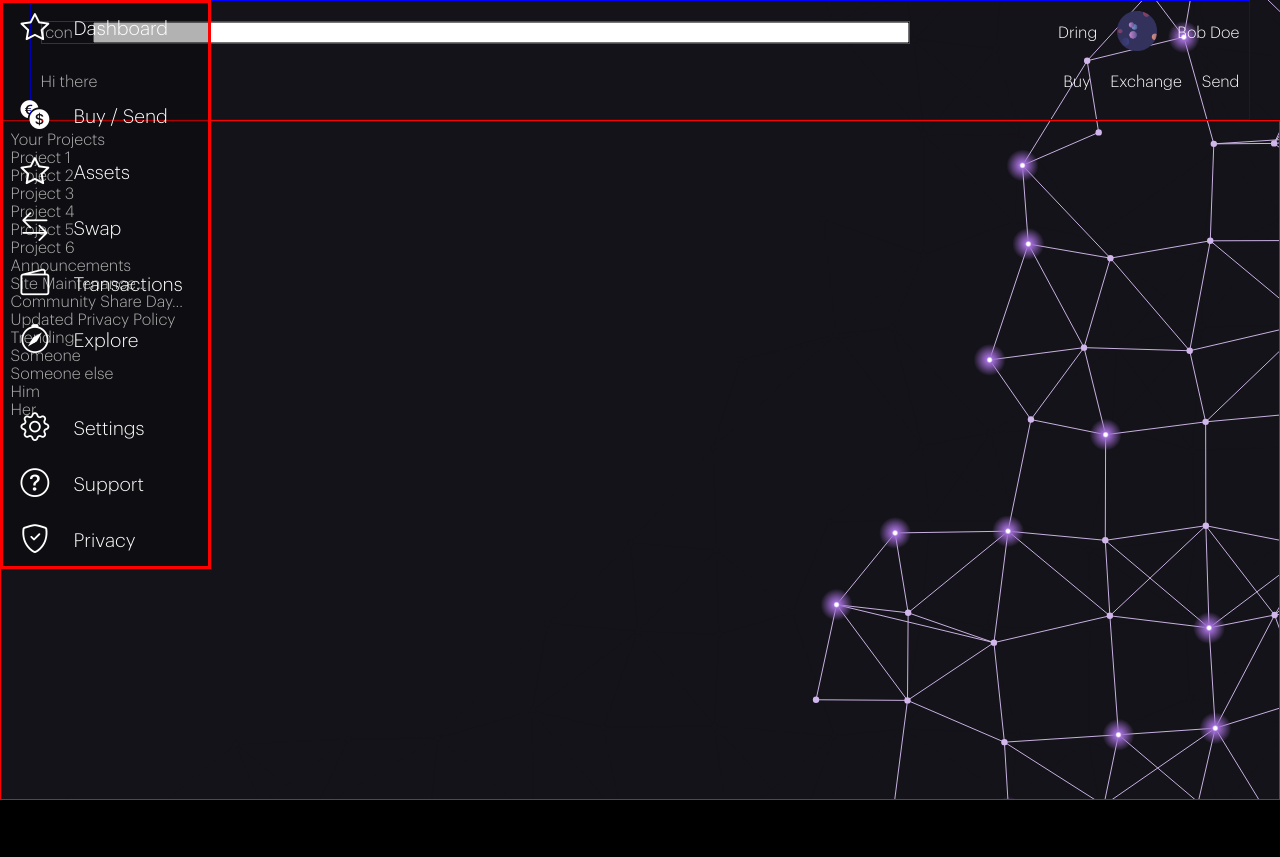
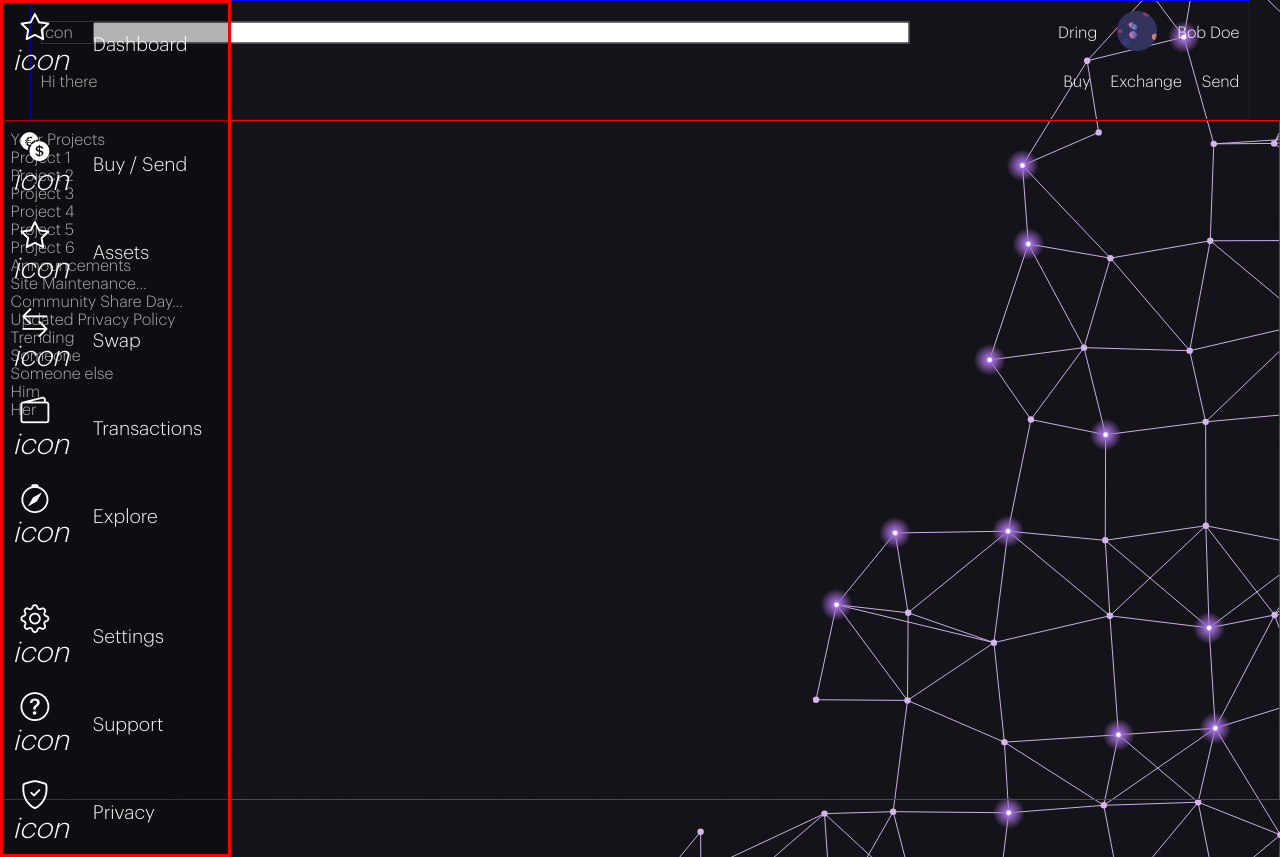
Before and after one commit to polar0/admin-dashboard, a website: page index.html in a window 1280 px wide. Before the commit the page ends 800 px from the top, so only its background shows below. Drawn offline with nearby package versions, Linux system fonts and the light colour scheme.

Commit message:
First commit

```diff
--- a/index.html
+++ b/index.html
@@ -36,47 +36,47 @@
 
       <div class="sidebar">
         <div class="title left">
-          <i class="bi bi-star"></i>
+          <i class="bi bi-star">icon</i>
         </div>
         <span class="title right" value="Dashboard"></span>
 
         <div class="item left">
-          <i class="bi bi-currency-exchange"></i>
+          <i class="bi bi-currency-exchange">icon</i>
         </div>
         <span value="Buy / Send"></span>
 
         <div class="item left">
-          <i class="bi bi-star"></i>
+          <i class="bi bi-star">icon</i>
         </div>
         <span value="Assets"></span>
 
         <div class="item left">
-          <i class="bi bi-arrow-left-right"></i>
+          <i class="bi bi-arrow-left-right">icon</i>
         </div>
         <span value="Swap"></span>
 
         <div class="item left">
-          <i class="bi bi-wallet2"></i>
+          <i class="bi bi-wallet2">icon</i>
         </div>
         <span value="Transactions"></span>
 
         <div class="item left">
-          <i class="bi bi-compass"></i>
+          <i class="bi bi-compass">icon</i>
         </div>
         <span value="Explore"></span>
 
         <div class="item left">
-          <i class="bi bi-gear"></i>
+          <i class="bi bi-gear">icon</i>
         </div>
         <span value="Settings"></span>
 
         <div class="item left">
-          <i class="bi bi-question-circle"></i>
+          <i class="bi bi-question-circle">icon</i>
         </div>
         <span value="Support"></span>
 
         <div class="item left">
-          <i class="bi bi-shield-check"></i>
+          <i class="bi bi-shield-check">icon</i>
         </div>
         <span value="Privacy"></span>
       </div>
```
